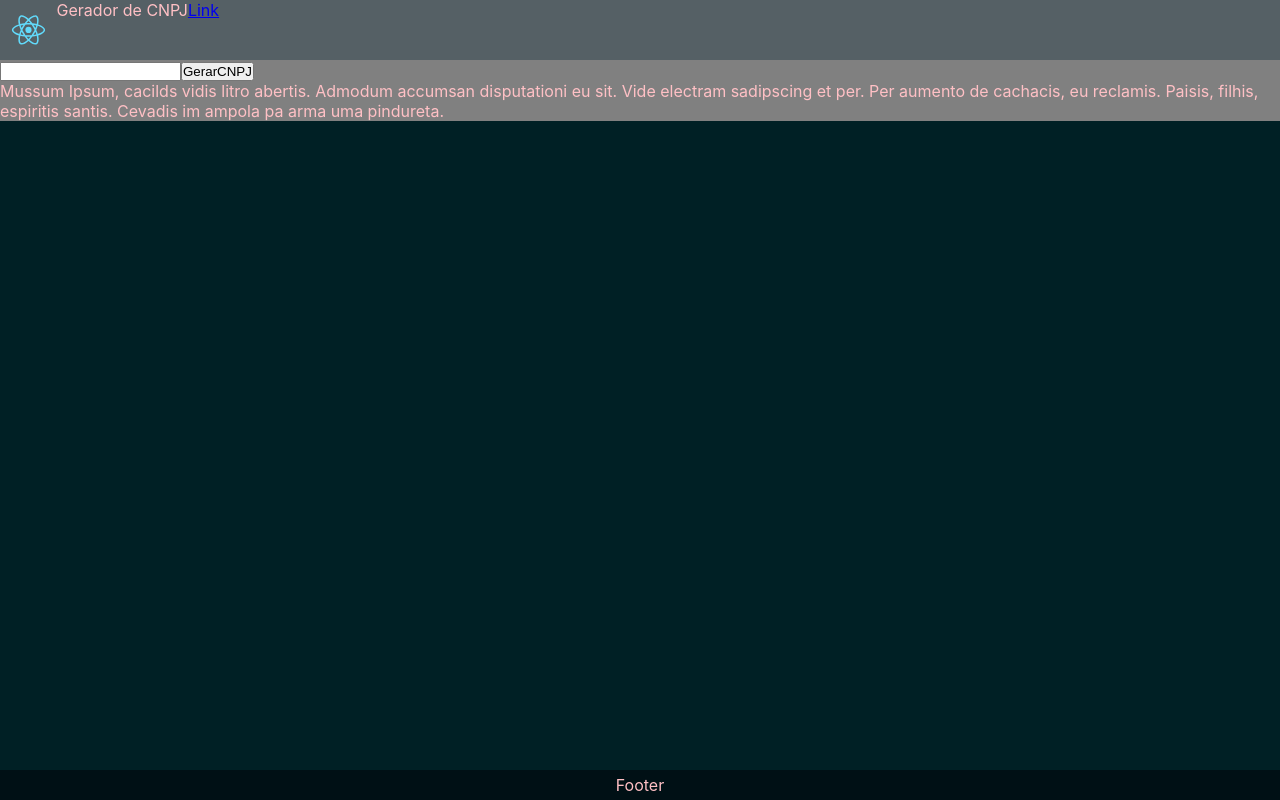
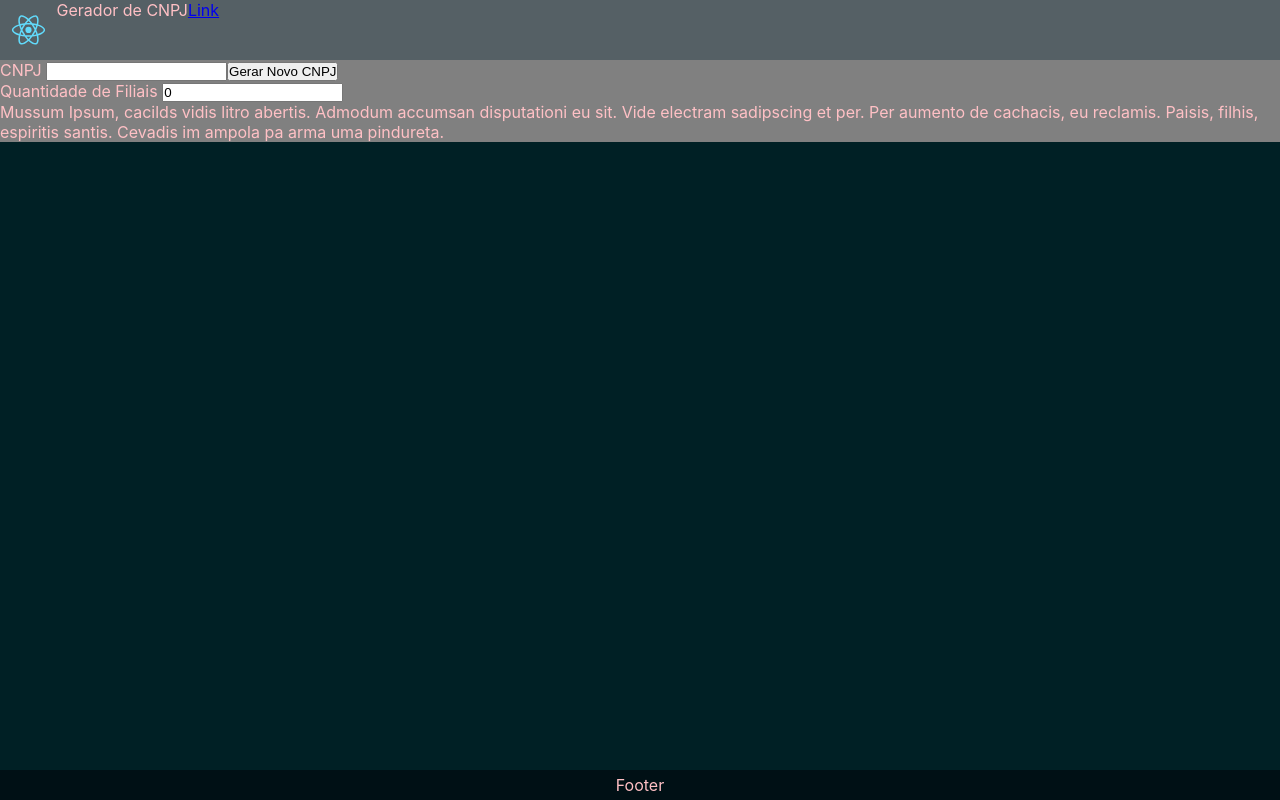
Before and after one commit to hilderney/gerador-cnpj, a React (Vite) app: page / in a window 1280 px wide. Built offline with nearby package versions, Linux system fonts and the light colour scheme.

Commit message:
fixing Hooks add create and validate CNPJ

```diff
--- a/src/domain/cnpj/GerarCnpj.tsx
+++ b/src/domain/cnpj/GerarCnpj.tsx
@@ -28,7 +28,6 @@ const GerarCnpj: any = () => {
     d2 = 0;
 
   resultado = '' + n1 + n2 + '.' + n3 + n4 + n5 + '.' + n6 + n7 + n8 + '/' + n9 + n10 + n11 + n12 + '-' + d1 + d2;
-  console.log('CNPJ gerado: ', resultado);
 
   return resultado;
 }
--- /dev/null
+++ b/src/domain/cnpj/GerarFiliais.tsx
@@ -0,0 +1,11 @@
+import React from 'react'
+
+const GerarFiliais: any = (quantidade: number) => {
+
+  if (quantidade <= 0)
+    return
+
+  console.log(`Preparar para gerar ${quantidade} filiais`)
+}
+
+export default GerarFiliais
--- a/src/domain/cnpj/ValidarCnpj.tsx
+++ b/src/domain/cnpj/ValidarCnpj.tsx
@@ -1,56 +1,41 @@
 import React from 'react'
 
-const ValidarCnpj: Function = (cnpj: string): boolean => {
+const ValidarCnpj: Function = (cnpjRaw: string): boolean => {
 
-  cnpj = cnpj.replace(/[^\d]+/g, '');
+  let cnpj = clearNonNumbers(cnpjRaw);
 
-  if (cnpj == '') return false;
-
-  if (cnpj.length != 14)
-    return false;
-
-  // Elimina CNPJs invalidos conhecidos
-  if (cnpj == "00000000000000" ||
-    cnpj == "11111111111111" ||
-    cnpj == "22222222222222" ||
-    cnpj == "33333333333333" ||
-    cnpj == "44444444444444" ||
-    cnpj == "55555555555555" ||
-    cnpj == "66666666666666" ||
-    cnpj == "77777777777777" ||
-    cnpj == "88888888888888" ||
-    cnpj == "99999999999999")
+  if (!isValidCpnj(cnpj))
     return false;
 
   // Valida DVs
-  let tamanho = cnpj.length - 2
-  let numeros = cnpj.substring(0, tamanho);
-  let digitos = cnpj.substring(tamanho);
-  let soma = 0;
-  let pos = tamanho - 7;
+  let size: number = cnpj.length - 2
+  let numbers: string = cnpj.substring(0, size);
+  let digits: string = cnpj.substring(size);
+  let sum: number = 0;
+  let pos: number = size - 7;
 
-  for (let i: number = tamanho; i >= 1; i--) {
-    soma = + numeros.charAt(tamanho - i) * pos--;
+  for (let i: number = size; i >= 1; i--) {
+    sum += Number(numbers.charAt(size - i)) * pos--;
     if (pos < 2)
       pos = 9;
   }
 
-  let resultado = soma % 11 < 2 ? 0 : 11 - soma % 11;
-  if (resultado.toString() != digitos.charAt(0))
+  let resultado = sum % 11 < 2 ? 0 : 11 - sum % 11;
+  if (resultado !== Number(digits.charAt(0)))
     return false;
 
-  tamanho = tamanho + 1;
-  numeros = cnpj.substring(0, tamanho);
-  soma = 0;
-  pos = tamanho - 7;
+  size = size + 1;
+  numbers = cnpj.substring(0, size);
+  sum = 0;
+  pos = size - 7;
 
-  for (let i: number = tamanho; i >= 1; i--) {
-    soma = + numeros.charAt(tamanho - i) * pos--;
+  for (let i: number = size; i >= 1; i--) {
+    sum += Number(numbers.charAt(size - i)) * pos--;
     if (pos < 2)
       pos = 9;
   }
-  resultado = soma % 11 < 2 ? 0 : 11 - soma % 11;
-  if (resultado.toString() != digitos.charAt(1))
+  resultado = sum % 11 < 2 ? 0 : 11 - sum % 11;
+  if (resultado !== Number(digits.charAt(1)))
     return false;
 
   return true;
@@ -59,3 +44,23 @@ const ValidarCnpj: Function = (cnpj: string): boolean => {
 }
 
 export default ValidarCnpj
+
+
+function clearNonNumbers(cnpjStr: string): string {
+  return cnpjStr.replace(/[^\d]+/g, '');
+}
+
+function isValidCpnj(cnpj: string): boolean {
+  if (cnpj == '')
+    return false;
+
+  if (cnpj.length != 14)
+    return false;
+
+  if (cnpj == "00000000000000" || cnpj == "11111111111111" || cnpj == "22222222222222" || cnpj == "33333333333333" ||
+    cnpj == "44444444444444" || cnpj == "55555555555555" || cnpj == "66666666666666" || cnpj == "77777777777777" ||
+    cnpj == "88888888888888" || cnpj == "99999999999999")
+    return false;
+
+  return true;
+}
--- a/src/pages/generator/Generator.tsx
+++ b/src/pages/generator/Generator.tsx
@@ -1,37 +1,95 @@
-import React from 'react'
+import React, { useEffect, useState } from 'react'
 import GerarCnpj from '../../domain/cnpj/GerarCnpj';
+import GerarFiliais from '../../domain/cnpj/GerarFiliais';
 import ValidarCnpj from '../../domain/cnpj/ValidarCnpj';
 import './style/Generator.css'
 
+const initial: IFormCnpj = {
+  cnpj: '',
+  quantidadeFiliais: 0
+}
+
+// ( ) Gerar CNPJs Filiais
+// ( ) Validar CNPJs de Filiais
+// ( ) Arrumar Textos
+// ( ) Dar Aquele tapa no visual
+
 const Generator: React.FC = () => {
 
-  // Gerar Novo CNPJ
-  // Validar CNPJ no Campo de Texto
-  // Gerar CNPJs Filiais
-  // Validar CNPJs de Filiais
+  const [form, setForm] = useState<IFormCnpj>(initial);
+  const [error, setError] = useState<string>('');
 
+  function onChange(ev: any) {
+    const { name, value } = ev.target;
+    setForm({ ...form, [name]: value })
+  }
 
   function generateDocument(): any {
-    const cnpjGerado = GerarCnpj();
-    console.log('Gerando CNPJ...', cnpjGerado);
-    console.log('Validar CNPJ...', ValidarCnpj(cnpjGerado.toString()));
-
+    setForm({ ...form, cnpj: GerarCnpj() })
+    if (form.quantidadeFiliais > 0)
+      generateSubsidiarys();
   }
 
+  function generateSubsidiarys(): void {
+    GerarFiliais(form.quantidadeFiliais)
+  }
 
+  useEffect(() => {
+    console.log(`Alterou o CNPJ`)
+    if (form.cnpj.length <= 14)
+      return
+    if (ValidarCnpj(form.cnpj))
+      setError('');
+    else
+      setError('CNPJ inválido');
+
+  }, [form.cnpj])
+
+  useEffect(() => {
+    console.log(`Alterou a Quantidade de Filiais`)
+    if (form.quantidadeFiliais < 0)
+      setForm({ ...form, quantidadeFiliais: 0 })
+
+    GerarFiliais(form.quantidadeFiliais)
+
+  }, [form.quantidadeFiliais])
 
   return (
     <div className='generator'>
       <div className="panel">
-        <div className="col inputs">
-          <input className='inputCnpj' type="text" />
-          <button onClick={() => generateDocument()}> GerarCNPJ</button>
+
+        <div className="col">
+          <div className="input-group">
+            <label htmlFor=""> CNPJ </label>
+            <input
+              name='cnpj'
+              className='input-cnpj'
+              type="text"
+              onChange={onChange}
+              value={form.cnpj}
+            />
+            <button
+              onClick={() => generateDocument()}
+            >
+              Gerar Novo CNPJ
+            </button>
+            <label htmlFor="" className="error"> {error}  </label>
+          </div>
+          <div className="input-group">
+            <label htmlFor=""> Quantidade de Filiais </label>
+            <input
+              name='quantidadeFiliais'
+              className='quantidade-filial' type="number"
+              onChange={onChange}
+              value={form.quantidadeFiliais}
+            />
+          </div>
         </div>
+
         <div className="col info">
           <p>
             Mussum Ipsum, cacilds vidis litro abertis. Admodum accumsan disputationi eu sit. Vide electram sadipscing et per. Per aumento de cachacis, eu reclamis. Paisis, filhis, espiritis santis. Cevadis im ampola pa arma uma pindureta.
           </p>
-
         </div>
       </div>
     </div>
@@ -39,3 +97,11 @@ const Generator: React.FC = () => {
 }
 
 export default Generator
+
+interface IFormCnpj {
+  cnpj: string,
+  quantidadeFiliais: number
+}
+function GenarFiliais() {
+  throw new Error('Function not implemented.');
+}
```
